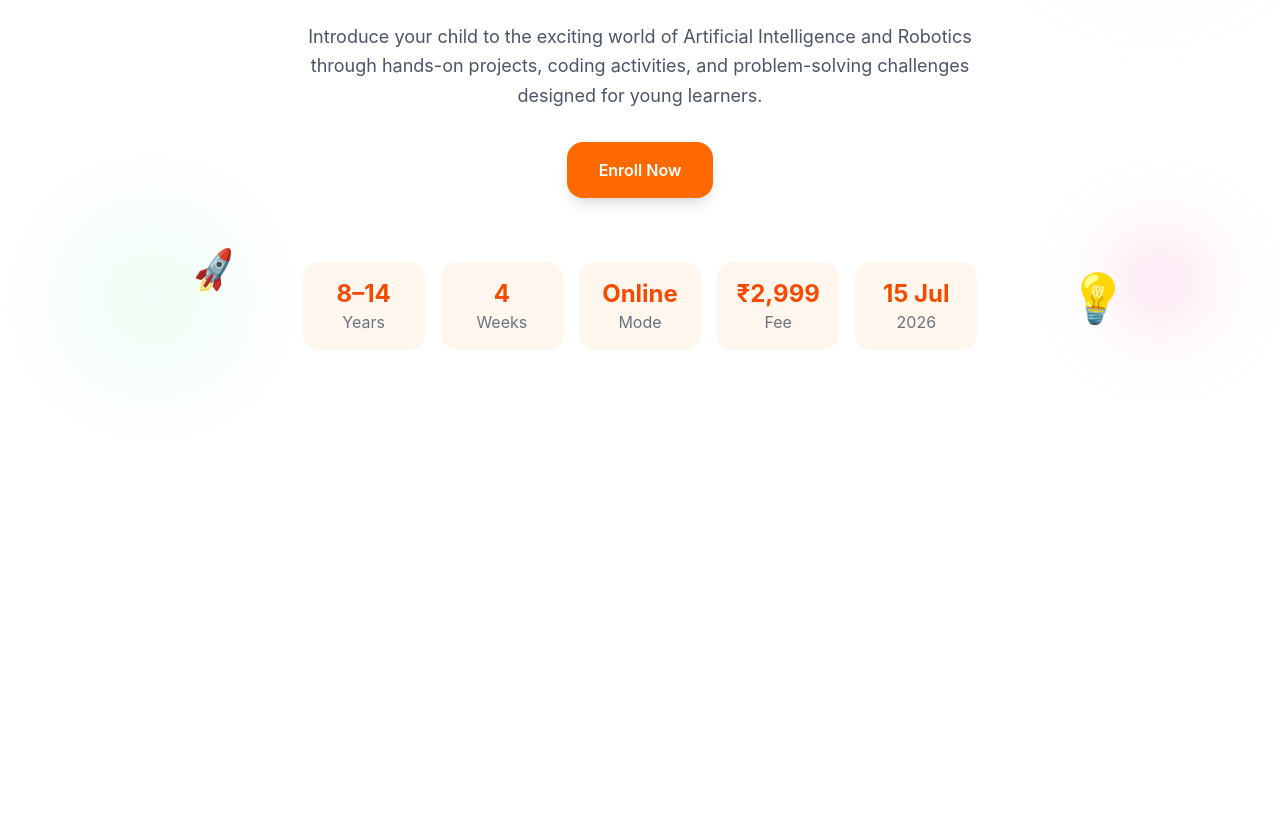
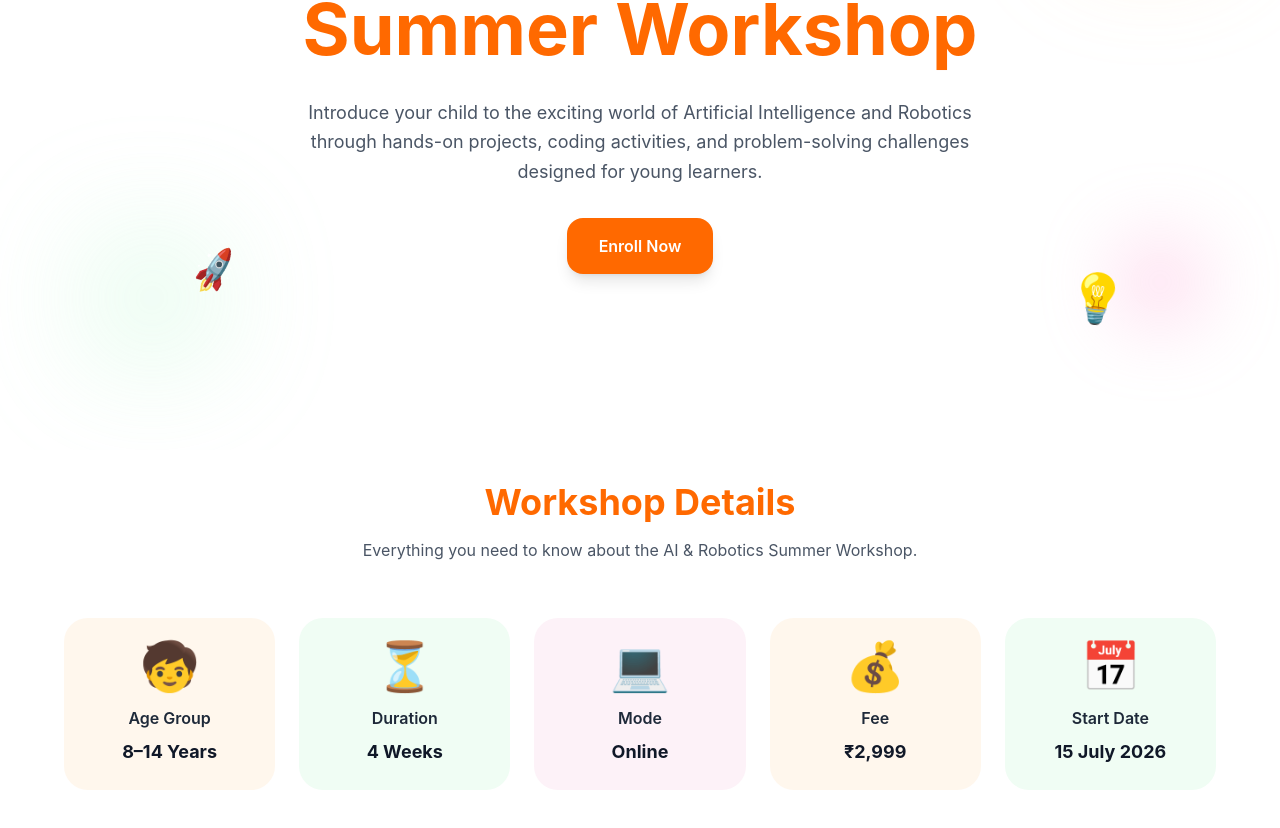
Before and after one commit to Anmol-rajput20/workshop-landing-page, a React app: page / in a window 1280 px wide. Shown: the part 350-1178 px from the top of the page. Before the commit the page ends 800 px from the top, so only its background shows below. Built offline with nearby package versions, Linux system fonts and the light colour scheme; the HTML template or start-up script is replaced by a standard one.

Commit message:
Add workshop details section

```diff
--- a/src/App.jsx
+++ b/src/App.jsx
@@ -1,5 +1,5 @@
 import Hero from "./components/Hero";
-// import WorkshopDetails from "./components/WorkshopDetails";
+import WorkshopDetails from "./components/WorkshopDetails";
 // import LearningOutcomes from "./components/LearningOutcomes";
 // import FAQ from "./components/FAQ";
 // import RegistrationForm from "./components/RegistrationForm";
@@ -8,8 +8,8 @@ function App() {
   return (
     <>
       <Hero />
-      {/* <WorkshopDetails />
-      <LearningOutcomes />
+      <WorkshopDetails />
+      {/* <LearningOutcomes />
       <FAQ />
       <RegistrationForm /> */}
     </>
--- a/src/components/Hero.jsx
+++ b/src/components/Hero.jsx
@@ -1,6 +1,6 @@
 export default function Hero() {
   return (
-    <section className="relative min-h-screen flex items-center justify-center px-6 overflow-hidden">
+    <section className="relative min-h-screen flex items-center justify-center py-24 px-6 overflow-hidden">
         {/* Decorative Shapes */}
 
         <div className="absolute top-20 left-10 w-24 h-24 bg-pink-200 rounded-full blur-2xl opacity-60"></div>
@@ -51,7 +51,7 @@ export default function Hero() {
           Enroll Now
         </button>
 
-        {/* Stats */}
+        {/* Stats
         <div className="mt-16 grid grid-cols-2 md:grid-cols-5 gap-4">
           <div className="bg-orange-50 rounded-2xl p-4">
             <p className="text-2xl font-bold text-orange-600">8–14</p>
@@ -77,7 +77,7 @@ export default function Hero() {
             <p className="text-2xl font-bold text-orange-600">15 Jul</p>
             <p className="text-gray-500">2026</p>
           </div>
-        </div>
+        </div> */}
 
       </div>
     </section>
--- /dev/null
+++ b/src/components/WorkshopDetails.jsx
@@ -0,0 +1,71 @@
+export default function WorkshopDetails() {
+  const details = [
+    {
+      emoji: "🧒",
+      title: "Age Group",
+      value: "8–14 Years",
+      bg: "bg-orange-50",
+    },
+    {
+      emoji: "⏳",
+      title: "Duration",
+      value: "4 Weeks",
+      bg: "bg-green-50",
+    },
+    {
+      emoji: "💻",
+      title: "Mode",
+      value: "Online",
+      bg: "bg-pink-50",
+    },
+    {
+      emoji: "💰",
+      title: "Fee",
+      value: "₹2,999",
+      bg: "bg-orange-50",
+    },
+    {
+      emoji: "📅",
+      title: "Start Date",
+      value: "15 July 2026",
+      bg: "bg-green-50",
+    },
+  ];
+
+  return (
+    <section className="pt-8 pb-16 px-6">
+      <div className="max-w-6xl mx-auto">
+
+        <h2 className="text-4xl text-orange-500 font-bold text-center mb-4">
+          Workshop Details
+        </h2>
+
+        <p className="text-gray-600 text-center max-w-2xl mx-auto mb-14">
+          Everything you need to know about the AI & Robotics Summer Workshop.
+        </p>
+
+        <div className="grid gap-6 sm:grid-cols-2 lg:grid-cols-5">
+          {details.map((detail, index) => (
+            <div
+              key={index}
+              className={`${detail.bg} rounded-3xl p-6 text-center transition-all duration-300 hover:-translate-y-2 hover:shadow-lg`}
+            >
+              <div className="text-5xl mb-4">
+                {detail.emoji}
+              </div>
+
+              <h3 className="font-semibold text-gray-800">
+                {detail.title}
+              </h3>
+
+              <p className="mt-2 text-lg font-bold text-gray-900">
+                {detail.value}
+              </p>
+            </div>
+          ))}
+        </div>
+
+      </div>
+    </section>
+  );
+}
```
